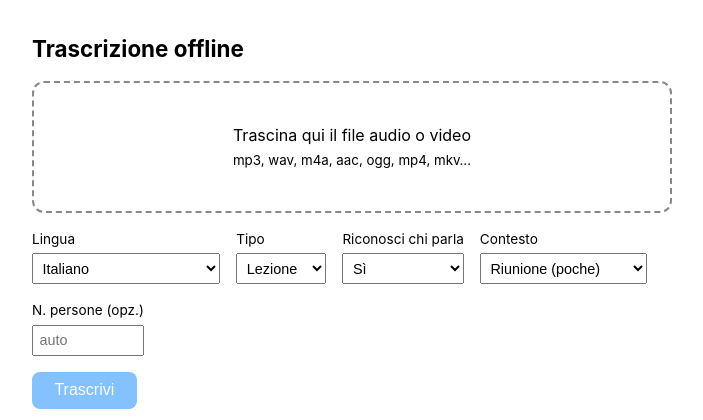
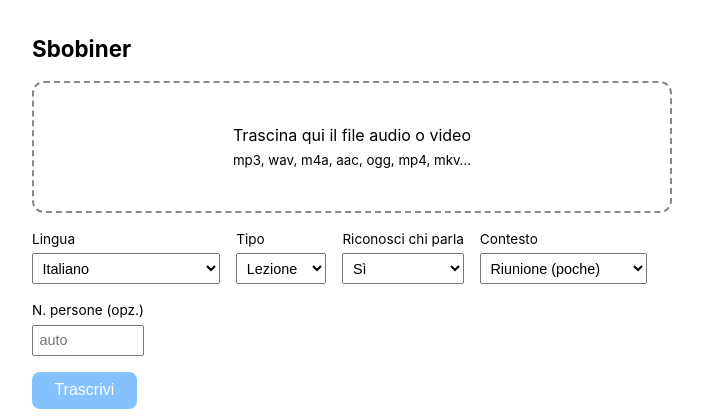
Before and after one commit to SeltzLimited/Sbobiner, a Flask app: page / in a window 1280 px wide. Shown: the top 420 px of the page, without its empty margins (288-991 px from the left). Run offline with Flask 3, Linux system fonts and the light colour scheme.

Commit message:
Rinomina progetto: Trascrizione offline -> Sbobiner
- remote origin -> github.com/SeltzLimited/Sbobiner
- titolo README, <title> e <h1> pagina web, messaggio console, User-Agent
- la cartella locale resta trascrizione-offline (rinominarla romperebbe la .venv)

Co-Authored-By: Claude Sonnet 5 <noreply@anthropic.com>

```diff
--- a/app.py
+++ b/app.py
@@ -108,5 +108,5 @@ def download(job_id, fmt):
 if __name__ == "__main__":
     url = "http://127.0.0.1:5000"
     threading.Timer(1.0, lambda: webbrowser.open(url)).start()
-    print(f"\n  Trascrizione offline attiva:  {url}\n  (chiudi questa finestra per fermare)\n")
+    print(f"\n  Sbobiner attivo:  {url}\n  (chiudi questa finestra per fermare)\n")
     app.run(host="127.0.0.1", port=5000, use_reloader=False)
--- a/download_models.py
+++ b/download_models.py
@@ -30,7 +30,7 @@ def _download(url, dst):
         print(f"  gia' presente: {dst.name}")
         return
     print(f"  scarico: {url.split('/')[-1]}")
-    req = urllib.request.Request(url, headers={"User-Agent": "trascrizione-offline"})
+    req = urllib.request.Request(url, headers={"User-Agent": "sbobiner"})
     with urllib.request.urlopen(req, context=_SSL) as r, open(dst, "wb") as f:
         shutil.copyfileobj(r, f)
 
--- a/templates/index.html
+++ b/templates/index.html
@@ -3,7 +3,7 @@
 <head>
 <meta charset="utf-8">
 <meta name="viewport" content="width=device-width, initial-scale=1">
-<title>Trascrizione offline</title>
+<title>Sbobiner</title>
 <style>
   :root { color-scheme: light dark; }
   body { font-family: -apple-system, system-ui, sans-serif; max-width: 640px; margin: 2rem auto;
@@ -30,7 +30,7 @@
 </style>
 </head>
 <body>
-<h1>Trascrizione offline</h1>
+<h1>Sbobiner</h1>
 
 <div id="drop">Trascina qui il file audio o video<br><small>mp3, wav, m4a, aac, ogg, mp4, mkv…</small>
   <input type="file" id="file" hidden accept="audio/*,video/*">
```
Also changed, not shown: GUIDA.md (+3 -1 lines), README.md.
